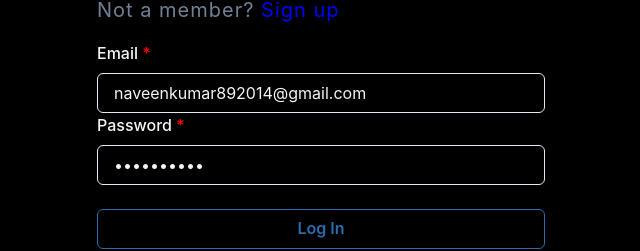
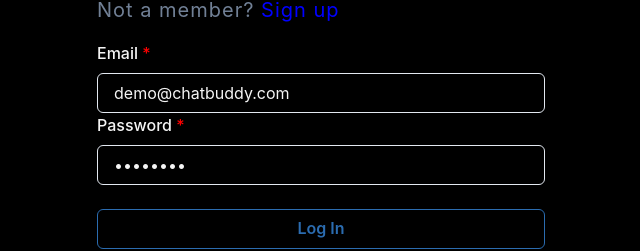
Before and after one commit to thenaveensharma/chat-buddy, a React (Vite) app in the folder frontend/: page / in a window 1280 px wide. Shown: the part 483-734 px from the top of the page, without its empty margins (31-671 px from the left). Built offline with nearby package versions, Linux system fonts and the light colour scheme.

Commit message:
demo account default added

```diff
--- a/frontend/src/pages/Auth/Login.jsx
+++ b/frontend/src/pages/Auth/Login.jsx
@@ -44,8 +44,8 @@
     register,
   } = useForm({
     defaultValues: {
-      Email: "naveenkumar892014@gmail.com",
-      Password: "Shadow@123",
+      Email: "demo@chatbuddy.com",
+      Password: "Demo@123",
     },
     resolver: yupResolver(schema),
     reValidateMode: "onChange",
--- a/frontend/src/pages/Auth/SignUp.jsx
+++ b/frontend/src/pages/Auth/SignUp.jsx
@@ -37,10 +37,10 @@
     register,
   } = useForm({
     defaultValues: {
-      Name: "Naveen",
-      Email: "naveenkumar892014@gmail.com",
-      Password: "Shadow@123",
-      ConfirmPassword: "Shadow@123",
+      Name: "",
+      Email: "",
+      Password: "",
+      ConfirmPassword: "",
     },
     resolver: yupResolver(schema),
     reValidateMode: "onChange",
```
Also changed, not shown: 1 other file (tests, documents, lock files or other folders).
